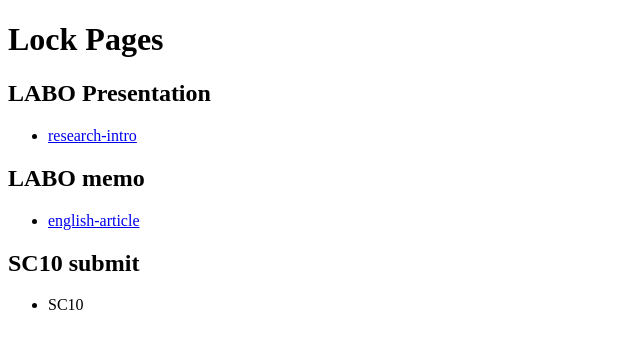
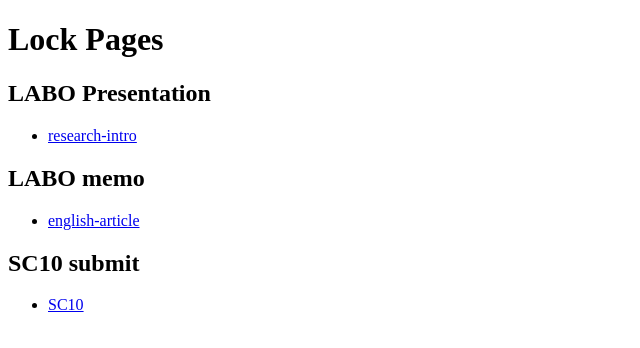
Before and after one commit to Y-teraya/Y-teraya.github.io, a plain HTML site: page Lock/55848726df84febf55c8547a5008f40b926bc29eb4ef6171022ea300ac901d70/index.html in a window 1280 px wide. Shown: the full height of the page, 0-640 px from the left. Drawn offline with Linux system fonts and the light colour scheme.

Commit message:
lock index upd

```diff
--- a/Lock/55848726df84febf55c8547a5008f40b926bc29eb4ef6171022ea300ac901d70/index.html
+++ b/Lock/55848726df84febf55c8547a5008f40b926bc29eb4ef6171022ea300ac901d70/index.html
@@ -25,7 +25,7 @@
     <h2>SC10 submit</h2>
 
     <ul>
-      <li><a href="../../SC/SC10_resume_submit.pdf"></a>SC10</li>
+      <li><a href="../../SC/SC10_resume_submit.pdf">SC10</a></li>
     </ul>
 
   </body>
```
